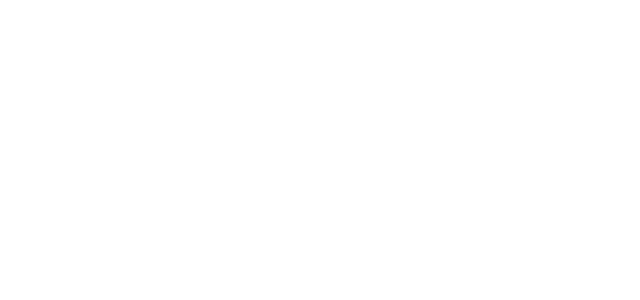
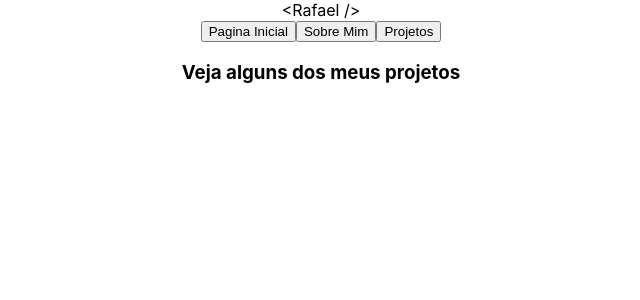
Before and after one commit to rafaelsisoares/portfolio, a React (Create React App) app: page /projects in a window 1280 px wide. Before the commit this address had no page. Shown: the top 300 px of the page, without its empty margins (319-959 px from the left). Built offline with nearby package versions, Linux system fonts and the light colour scheme.

Commit message:
feat: Criacao da base da pagina Projects

```diff
--- a/src/App.jsx
+++ b/src/App.jsx
@@ -3,6 +3,7 @@
 import './App.css';
 import Home from './Pages/Home';
 import About from './Pages/About';
+import Projects from './Pages/Projects';
 
 function App() {
   return (
@@ -10,6 +11,7 @@
       <Routes>
         <Route exact path="/" element={<Home />} />
         <Route path="/about" element={<About />} />
+        <Route path="/projects" element={<Projects />} />
       </Routes>
     </section>
   );
--- /dev/null
+++ b/src/Pages/Projects.jsx
@@ -0,0 +1,11 @@
+import React from 'react';
+import Header from '../Components/Header';
+
+export default function Projects() {
+  return (
+    <section>
+      <Header />
+      <h1>Veja alguns dos meus projetos</h1>
+    </section>
+  );
+}
```
